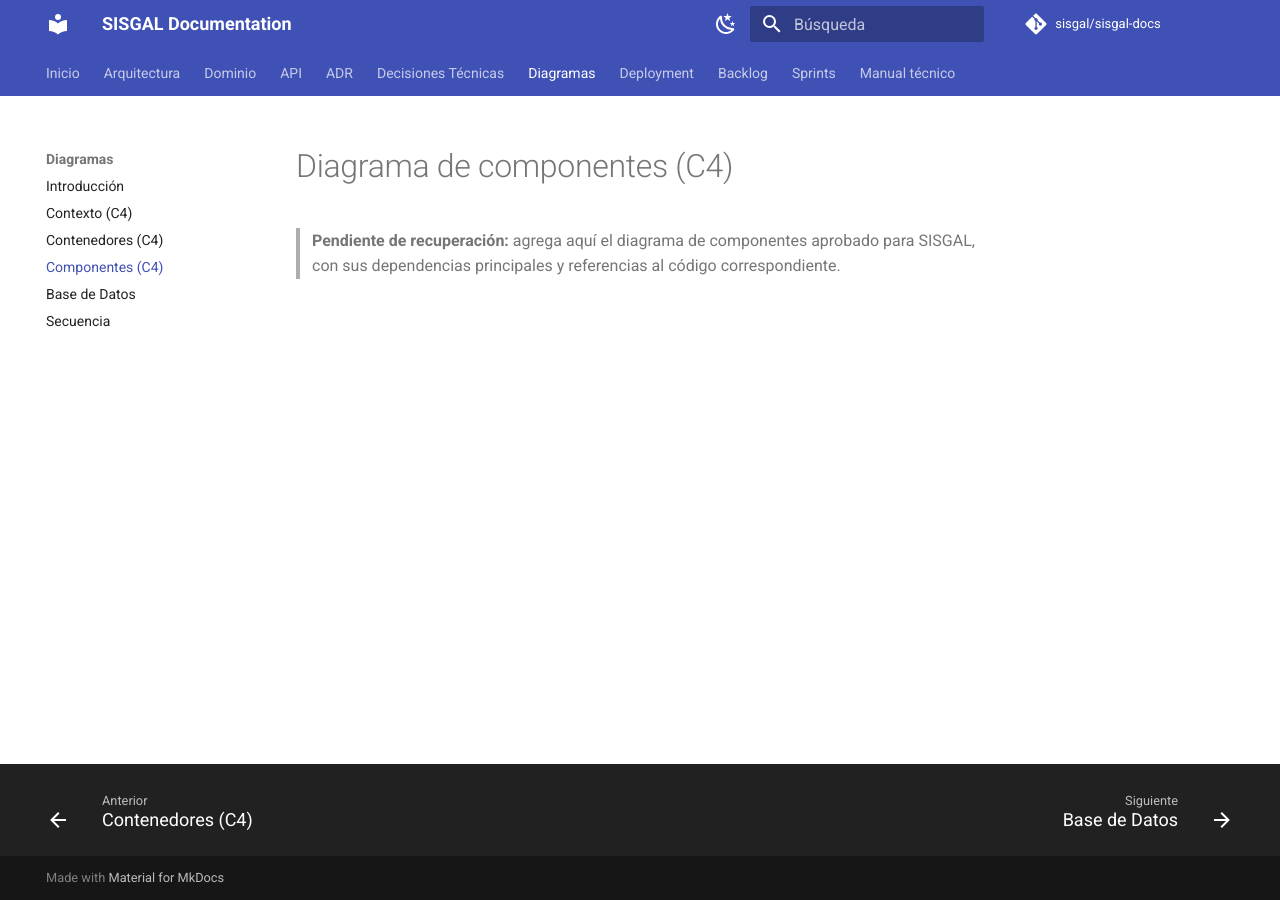
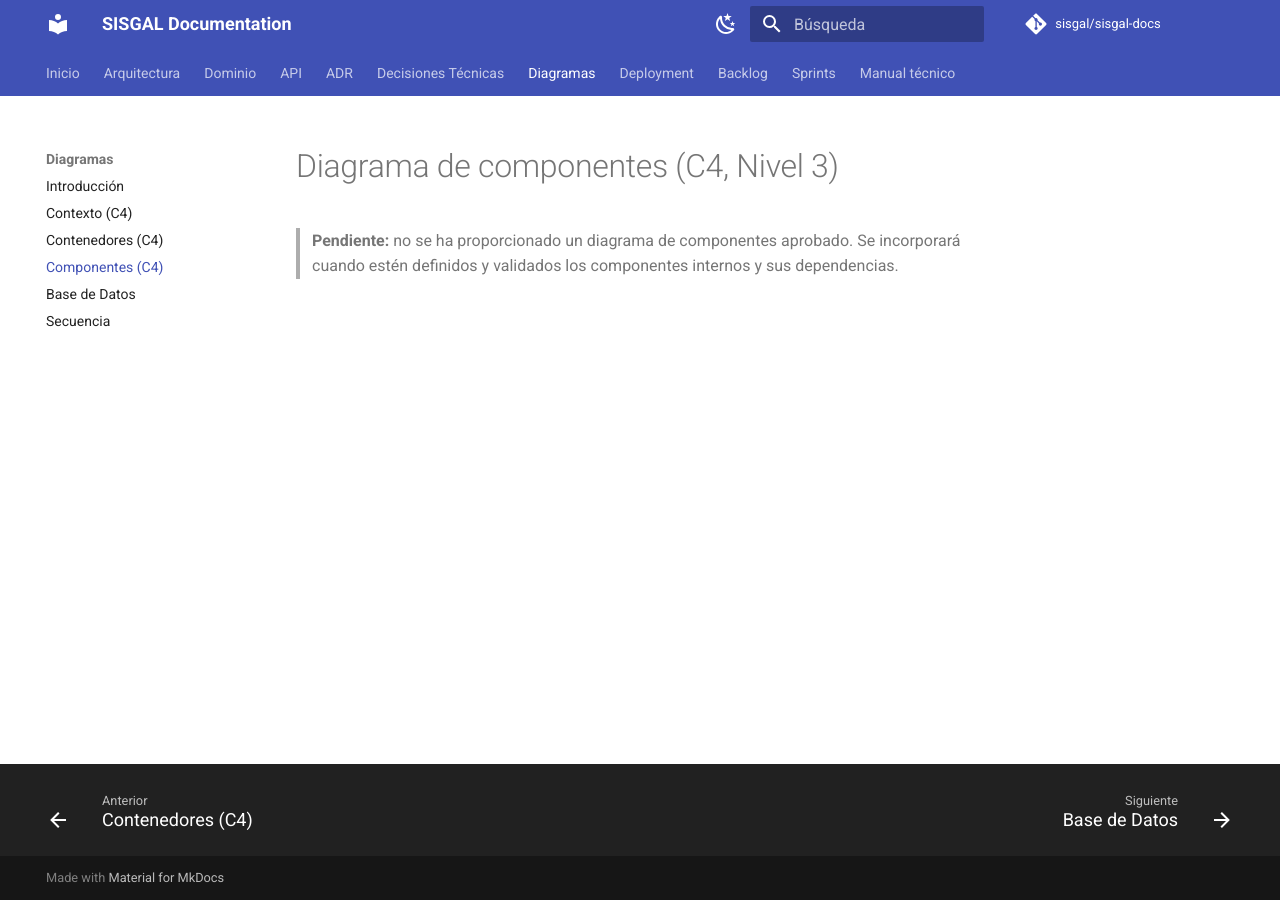
Before and after one commit to sisgal-platform/sisgal-docs, an MkDocs documentation site: the page built from docs/diagrams/components.md, in a window 1280 px wide. Built offline with MkDocs 1.6.1 and Material for MkDocs 9.7.7, drawn with Linux system fonts in a browser that asks for light colours; comment, search, counter and statistics services are not loaded.

Commit message:
docs: mark C4 component diagram pending

```diff
--- a/docs/diagrams/components.md
+++ b/docs/diagrams/components.md
@@ -1,3 +1,3 @@
-# Diagrama de componentes (C4)
+# Diagrama de componentes (C4, Nivel 3)
 
-> **Pendiente de recuperación:** agrega aquí el diagrama de componentes aprobado para SISGAL, con sus dependencias principales y referencias al código correspondiente.
+> **Pendiente:** no se ha proporcionado un diagrama de componentes aprobado. Se incorporará cuando estén definidos y validados los componentes internos y sus dependencias.
```
